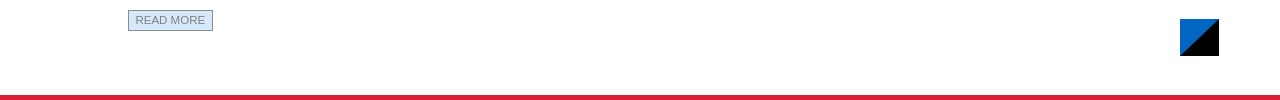
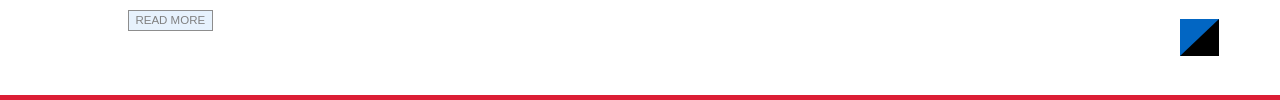
Before and after one commit to debmcode/DayNight-Iceland, a plain HTML site: page index.html in a window 1280 px wide. In both pictures the pointer is over the button "READ MORE". Shown: the part 1035-1135 px from the top of the page. Drawn offline with Linux system fonts and the light colour scheme.

Commit message:
Update style.css

```diff
--- a/style.css
+++ b/style.css
@@ -201,7 +201,7 @@ h2.herocopy, #dots, #more {
   padding: .3% .5% .3% .5%;
 }
 #myBtn:hover {
-  background-color: #D5E9FB;
+  background-color: #E7F2FD;
 }
 #myBtn:focus {
   outline: none;
```
